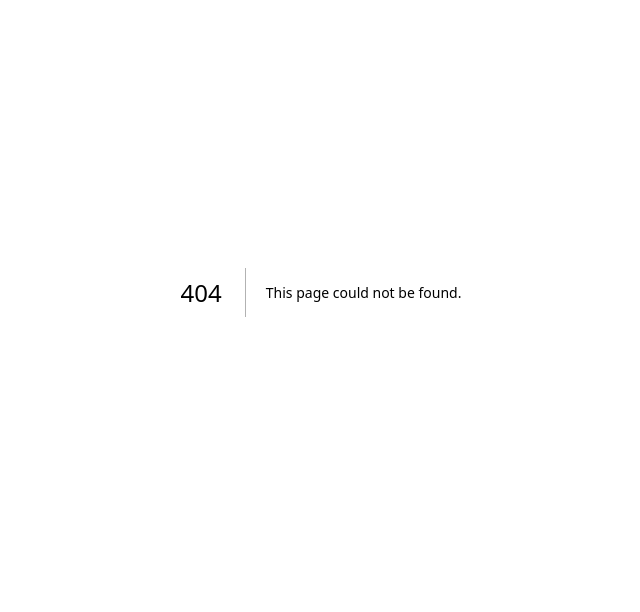
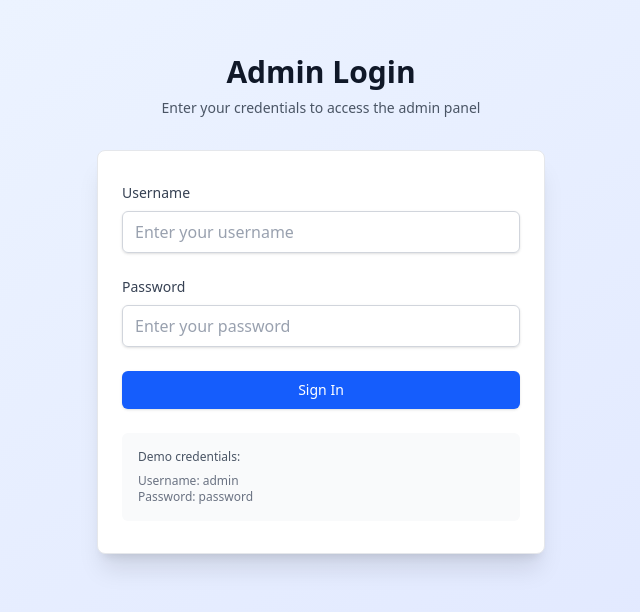
Before and after one commit to 3instein/servo-app, a Next.js app: page /admin/login in a window 1280 px wide. Before the commit this address had no page. Shown: the part 108-720 px from the top of the page, without its empty margins (319-959 px from the left). Built offline with nearby package versions, Linux system fonts and the light colour scheme.

Commit message:
Add login page component for admin panel with form handling, validation, and loading state management.

```diff
--- /dev/null
+++ b/app/admin/login/page.tsx
@@ -0,0 +1,138 @@
+'use client';
+
+import { useState } from 'react';
+import { useRouter } from 'next/navigation';
+
+export default function LoginPage() {
+  const [formData, setFormData] = useState({
+    username: '',
+    password: ''
+  });
+  const [isLoading, setIsLoading] = useState(false);
+  const [error, setError] = useState('');
+  const router = useRouter();
+
+  const handleInputChange = (e: React.ChangeEvent<HTMLInputElement>) => {
+    const { name, value } = e.target;
+    setFormData(prev => ({
+      ...prev,
+      [name]: value
+    }));
+    // Clear error when user starts typing
+    if (error) setError('');
+  };
+
+  const handleSubmit = async (e: React.FormEvent) => {
+    e.preventDefault();
+    setIsLoading(true);
+    setError('');
+
+    // Simulate login process (replace with actual authentication)
+    try {
+      // For demo purposes, show loading for 1 second
+      await new Promise(resolve => setTimeout(resolve, 1000));
+
+      // Simple validation (replace with actual auth logic)
+      if (formData.username && formData.password) {
+        // Success - redirect to dashboard
+        router.push('/admin/dashboard');
+      } else {
+        setError('Please fill in all fields');
+      }
+    } catch (err) {
+      setError('Login failed. Please try again.');
+    } finally {
+      setIsLoading(false);
+    }
+  };
+
+  return (
+    <div className="min-h-screen bg-gradient-to-br from-blue-50 to-indigo-100 flex items-center justify-center px-4">
+      <div className="max-w-md w-full space-y-8">
+        {/* Header */}
+        <div className="text-center">
+          <h2 className="mt-6 text-3xl font-bold text-gray-900">
+            Admin Login
+          </h2>
+          <p className="mt-2 text-sm text-gray-600">
+            Enter your credentials to access the admin panel
+          </p>
+        </div>
+
+        {/* Login Form */}
+        <div className="bg-white py-8 px-6 shadow-xl rounded-lg border border-gray-200">
+          <form className="space-y-6" onSubmit={handleSubmit}>
+            {/* Username Field */}
+            <div>
+              <label htmlFor="username" className="block text-sm font-medium text-gray-700 mb-2">
+                Username
+              </label>
+              <input
+                id="username"
+                name="username"
+                type="text"
+                required
+                value={formData.username}
+                onChange={handleInputChange}
+                className="w-full px-3 py-2 border border-gray-300 rounded-md shadow-sm placeholder-gray-400 focus:outline-none focus:ring-2 focus:ring-blue-500 focus:border-blue-500 transition-colors"
+                placeholder="Enter your username"
+                disabled={isLoading}
+              />
+            </div>
+
+            {/* Password Field */}
+            <div>
+              <label htmlFor="password" className="block text-sm font-medium text-gray-700 mb-2">
+                Password
+              </label>
+              <input
+                id="password"
+                name="password"
+                type="password"
+                required
+                value={formData.password}
+                onChange={handleInputChange}
+                className="w-full px-3 py-2 border border-gray-300 rounded-md shadow-sm placeholder-gray-400 focus:outline-none focus:ring-2 focus:ring-blue-500 focus:border-blue-500 transition-colors"
+                placeholder="Enter your password"
+                disabled={isLoading}
+              />
+            </div>
+
+            {/* Error Message */}
+            {error && (
+              <div className="bg-red-50 border border-red-200 rounded-md p-3">
+                <p className="text-sm text-red-600">{error}</p>
+              </div>
+            )}
+
+            {/* Submit Button */}
+            <button
+              type="submit"
+              disabled={isLoading}
+              className="w-full flex justify-center py-2 px-4 border border-transparent rounded-md shadow-sm text-sm font-medium text-white bg-blue-600 hover:bg-blue-700 focus:outline-none focus:ring-2 focus:ring-offset-2 focus:ring-blue-500 disabled:opacity-50 disabled:cursor-not-allowed transition-colors"
+            >
+              {isLoading ? (
+                <div className="flex items-center">
+                  <svg className="animate-spin -ml-1 mr-3 h-5 w-5 text-white" xmlns="http://www.w3.org/2000/svg" fill="none" viewBox="0 0 24 24">
+                    <circle className="opacity-25" cx="12" cy="12" r="10" stroke="currentColor" strokeWidth="4"></circle>
+                    <path className="opacity-75" fill="currentColor" d="M4 12a8 8 0 018-8V0C5.373 0 0 5.373 0 12h4zm2 5.291A7.962 7.962 0 014 12H0c0 3.042 1.135 5.824 3 7.938l3-2.647z"></path>
+                  </svg>
+                  Signing in...
+                </div>
+              ) : (
+                'Sign In'
+              )}
+            </button>
+          </form>
+
+          {/* Demo Credentials */}
+          <div className="mt-6 p-4 bg-gray-50 rounded-md">
+            <p className="text-xs text-gray-600 mb-2">Demo credentials:</p>
+            <p className="text-xs text-gray-500">Username: admin</p>
+            <p className="text-xs text-gray-500">Password: password</p>
+          </div>
+        </div>
+      </div>
+    </div>
+  );
+}
```
